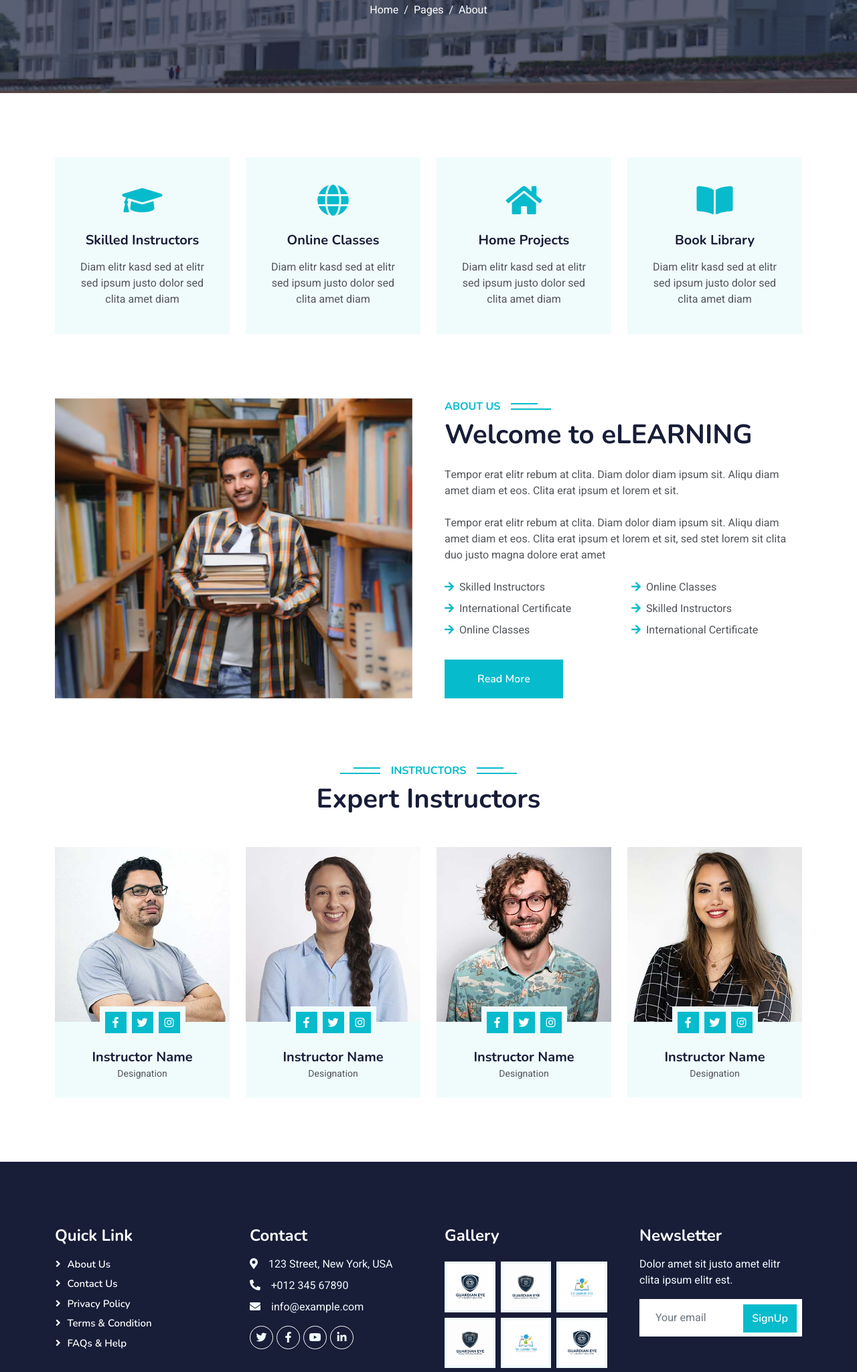
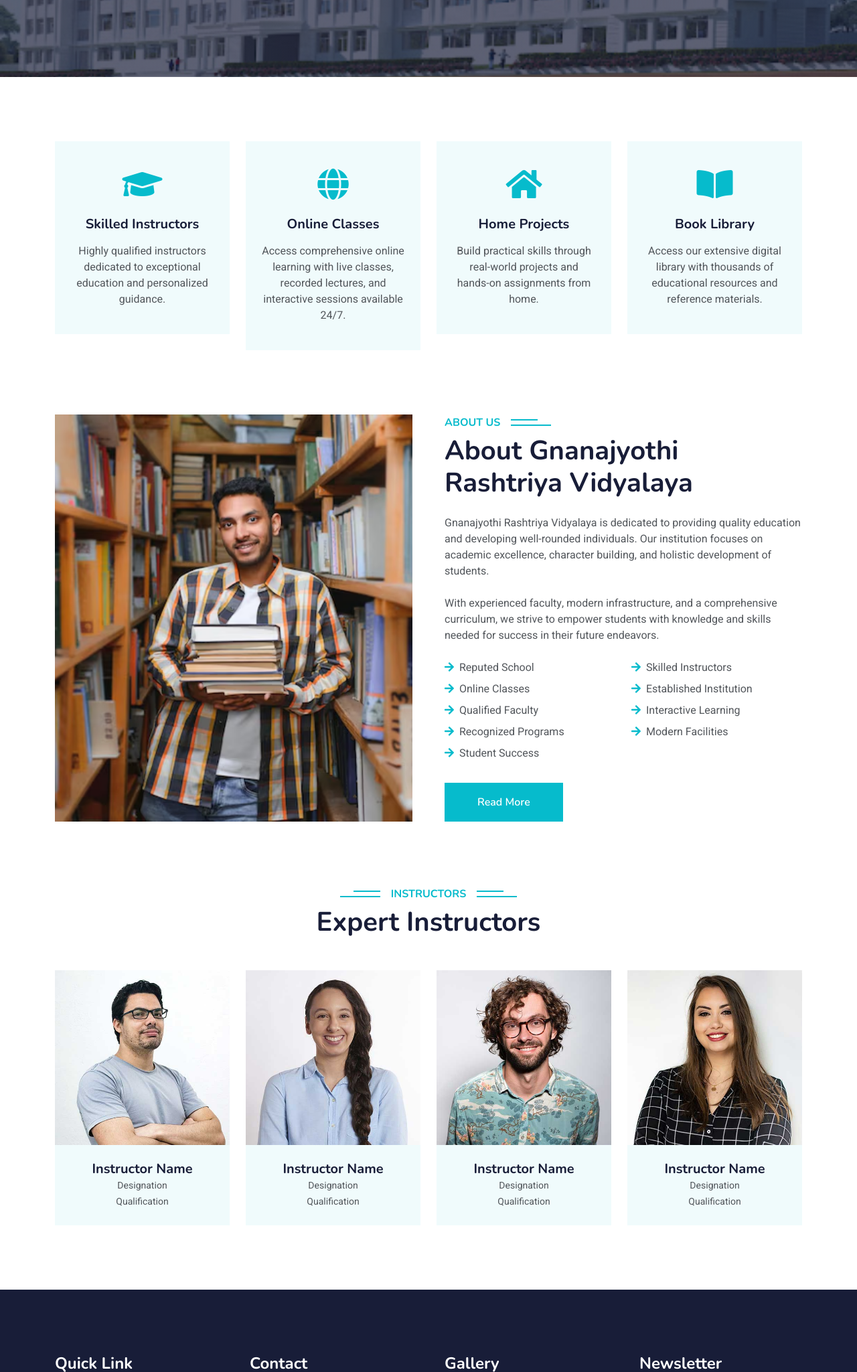
Before and after one commit to vbr1058/institutions, a plain HTML site: page about.html in a window 1280 px wide. Shown: the part 253-2302 px from the top of the page at 67% size. Drawn offline with nearby package versions, Linux system fonts and the light colour scheme.

Commit message:
about contact courses

```diff
--- a/about.html
+++ b/about.html
@@ -59,7 +59,7 @@
                     <div class="dropdown-menu fade-down m-0">
                         <a href="team.html" class="dropdown-item">Our Team</a>
                         <a href="testimonial.html" class="dropdown-item">Testimonial</a>
-                        <a href="404.html" class="dropdown-item">404 Page</a>
+                        <!-- <a href="404.html" class="dropdown-item">404 Page</a> -->
                     </div>
                 </div>
                 <a href="contact.html" class="nav-item nav-link">Contact</a>
@@ -78,9 +78,9 @@
                     <h1 class="display-3 text-white animated slideInDown">About Us</h1>
                     <nav aria-label="breadcrumb">
                         <ol class="breadcrumb justify-content-center">
-                            <li class="breadcrumb-item"><a class="text-white" href="#">Home</a></li>
+                            <!-- <li class="breadcrumb-item"><a class="text-white" href="#">Home</a></li>
                             <li class="breadcrumb-item"><a class="text-white" href="#">Pages</a></li>
-                            <li class="breadcrumb-item text-white active" aria-current="page">About</li>
+                            <li class="breadcrumb-item text-white active" aria-current="page">About</li> -->
                         </ol>
                     </nav>
                 </div>
@@ -99,8 +99,7 @@
                         <div class="p-4">
                             <i class="fa fa-3x fa-graduation-cap text-primary mb-4"></i>
                             <h5 class="mb-3">Skilled Instructors</h5>
-                            <p>Diam elitr kasd sed at elitr sed ipsum justo dolor sed clita amet diam</p>
-                        </div>
+                            <p>Highly qualified instructors dedicated to exceptional education and personalized guidance.</p></div>
                     </div>
                 </div>
                 <div class="col-lg-3 col-sm-6 wow fadeInUp" data-wow-delay="0.3s">
@@ -108,8 +107,7 @@
                         <div class="p-4">
                             <i class="fa fa-3x fa-globe text-primary mb-4"></i>
                             <h5 class="mb-3">Online Classes</h5>
-                            <p>Diam elitr kasd sed at elitr sed ipsum justo dolor sed clita amet diam</p>
-                        </div>
+                            <p>Access comprehensive online learning with live classes, recorded lectures, and interactive sessions available 24/7.</p></div>
                     </div>
                 </div>
                 <div class="col-lg-3 col-sm-6 wow fadeInUp" data-wow-delay="0.5s">
@@ -117,7 +115,7 @@
                         <div class="p-4">
                             <i class="fa fa-3x fa-home text-primary mb-4"></i>
                             <h5 class="mb-3">Home Projects</h5>
-                            <p>Diam elitr kasd sed at elitr sed ipsum justo dolor sed clita amet diam</p>
+                            <p>Build practical skills through real-world projects and hands-on assignments from home.</p>
                         </div>
                     </div>
                 </div>
@@ -126,7 +124,7 @@
                         <div class="p-4">
                             <i class="fa fa-3x fa-book-open text-primary mb-4"></i>
                             <h5 class="mb-3">Book Library</h5>
-                            <p>Diam elitr kasd sed at elitr sed ipsum justo dolor sed clita amet diam</p>
+                            <p>Access our extensive digital library with thousands of educational resources and reference materials.</p>
                         </div>
                     </div>
                 </div>
@@ -137,7 +135,7 @@
 
 
     <!-- About Start -->
-    <div class="container-xxl py-5">
+<div class="container-xxl py-5">
         <div class="container">
             <div class="row g-5">
                 <div class="col-lg-6 wow fadeInUp" data-wow-delay="0.1s" style="min-height: 400px;">
@@ -147,18 +145,12 @@
                 </div>
                 <div class="col-lg-6 wow fadeInUp" data-wow-delay="0.3s">
                     <h6 class="section-title bg-white text-start text-primary pe-3">About Us</h6>
-                    <h1 class="mb-4">Welcome to eLEARNING</h1>
-                    <p class="mb-4">Tempor erat elitr rebum at clita. Diam dolor diam ipsum sit. Aliqu diam amet diam et eos. Clita erat ipsum et lorem et sit.</p>
-                    <p class="mb-4">Tempor erat elitr rebum at clita. Diam dolor diam ipsum sit. Aliqu diam amet diam et eos. Clita erat ipsum et lorem et sit, sed stet lorem sit clita duo justo magna dolore erat amet</p>
+                    <h1 class="mb-4">About Gnanajyothi Rashtriya Vidyalaya</h1>
+                    <p class="mb-4">Gnanajyothi Rashtriya Vidyalaya is dedicated to providing quality education and developing well-rounded individuals. Our institution focuses on academic excellence, character building, and holistic development of students.</p>
+                    <p class="mb-4">With experienced faculty, modern infrastructure, and a comprehensive curriculum, we strive to empower students with knowledge and skills needed for success in their future endeavors.</p>
                     <div class="row gy-2 gx-4 mb-4">
                         <div class="col-sm-6">
-                            <p class="mb-0"><i class="fa fa-arrow-right text-primary me-2"></i>Skilled Instructors</p>
-                        </div>
-                        <div class="col-sm-6">
-                            <p class="mb-0"><i class="fa fa-arrow-right text-primary me-2"></i>Online Classes</p>
-                        </div>
-                        <div class="col-sm-6">
-                            <p class="mb-0"><i class="fa fa-arrow-right text-primary me-2"></i>International Certificate</p>
+                            <p class="mb-0"><i class="fa fa-arrow-right text-primary me-2"></i>Reputed School</p>
                         </div>
                         <div class="col-sm-6">
                             <p class="mb-0"><i class="fa fa-arrow-right text-primary me-2"></i>Skilled Instructors</p>
@@ -167,7 +159,22 @@
                             <p class="mb-0"><i class="fa fa-arrow-right text-primary me-2"></i>Online Classes</p>
                         </div>
                         <div class="col-sm-6">
-                            <p class="mb-0"><i class="fa fa-arrow-right text-primary me-2"></i>International Certificate</p>
+                            <p class="mb-0"><i class="fa fa-arrow-right text-primary me-2"></i>Established Institution</p>
+                        </div>
+                        <div class="col-sm-6">
+                            <p class="mb-0"><i class="fa fa-arrow-right text-primary me-2"></i>Qualified Faculty</p>
+                        </div>
+                        <div class="col-sm-6">
+                            <p class="mb-0"><i class="fa fa-arrow-right text-primary me-2"></i>Interactive Learning</p>
+                        </div>
+                        <div class="col-sm-6">
+                            <p class="mb-0"><i class="fa fa-arrow-right text-primary me-2"></i>Recognized Programs</p>
+                        </div>
+                        <div class="col-sm-6">
+                            <p class="mb-0"><i class="fa fa-arrow-right text-primary me-2"></i>Modern Facilities</p>
+                        </div>
+                        <div class="col-sm-6">
+                            <p class="mb-0"><i class="fa fa-arrow-right text-primary me-2"></i>Student Success</p>
                         </div>
                     </div>
                     <a class="btn btn-primary py-3 px-5 mt-2" href="">Read More</a>
@@ -191,16 +198,17 @@
                         <div class="overflow-hidden">
                             <img class="img-fluid" src="img/team-1.jpg" alt="">
                         </div>
-                        <div class="position-relative d-flex justify-content-center" style="margin-top: -23px;">
+                        <!-- <div class="position-relative d-flex justify-content-center" style="margin-top: -23px;">
                             <div class="bg-light d-flex justify-content-center pt-2 px-1">
                                 <a class="btn btn-sm-square btn-primary mx-1" href=""><i class="fab fa-facebook-f"></i></a>
                                 <a class="btn btn-sm-square btn-primary mx-1" href=""><i class="fab fa-twitter"></i></a>
                                 <a class="btn btn-sm-square btn-primary mx-1" href=""><i class="fab fa-instagram"></i></a>
                             </div>
-                        </div>
+                        </div> -->
                         <div class="text-center p-4">
                             <h5 class="mb-0">Instructor Name</h5>
-                            <small>Designation</small>
+                            <small>Designation</small><br>
+                            <small>Qualification</small>
                         </div>
                     </div>
                 </div>
@@ -209,16 +217,17 @@
                         <div class="overflow-hidden">
                             <img class="img-fluid" src="img/team-2.jpg" alt="">
                         </div>
-                        <div class="position-relative d-flex justify-content-center" style="margin-top: -23px;">
+                        <!-- <div class="position-relative d-flex justify-content-center" style="margin-top: -23px;">
                             <div class="bg-light d-flex justify-content-center pt-2 px-1">
                                 <a class="btn btn-sm-square btn-primary mx-1" href=""><i class="fab fa-facebook-f"></i></a>
                                 <a class="btn btn-sm-square btn-primary mx-1" href=""><i class="fab fa-twitter"></i></a>
                                 <a class="btn btn-sm-square btn-primary mx-1" href=""><i class="fab fa-instagram"></i></a>
                             </div>
-                        </div>
+                        </div> -->
                         <div class="text-center p-4">
                             <h5 class="mb-0">Instructor Name</h5>
-                            <small>Designation</small>
+                            <small>Designation</small><br>
+                            <small>Qualification</small>
                         </div>
                     </div>
                 </div>
@@ -227,16 +236,17 @@
                         <div class="overflow-hidden">
                             <img class="img-fluid" src="img/team-3.jpg" alt="">
                         </div>
-                        <div class="position-relative d-flex justify-content-center" style="margin-top: -23px;">
+                        <!-- <div class="position-relative d-flex justify-content-center" style="margin-top: -23px;">
                             <div class="bg-light d-flex justify-content-center pt-2 px-1">
                                 <a class="btn btn-sm-square btn-primary mx-1" href=""><i class="fab fa-facebook-f"></i></a>
                                 <a class="btn btn-sm-square btn-primary mx-1" href=""><i class="fab fa-twitter"></i></a>
                                 <a class="btn btn-sm-square btn-primary mx-1" href=""><i class="fab fa-instagram"></i></a>
                             </div>
-                        </div>
+                        </div> -->
                         <div class="text-center p-4">
                             <h5 class="mb-0">Instructor Name</h5>
-                            <small>Designation</small>
+                            <small>Designation</small><br>
+                            <small>Qualification</small>
                         </div>
                     </div>
                 </div>
@@ -245,16 +255,17 @@
                         <div class="overflow-hidden">
                             <img class="img-fluid" src="img/team-4.jpg" alt="">
                         </div>
-                        <div class="position-relative d-flex justify-content-center" style="margin-top: -23px;">
+                        <!-- <div class="position-relative d-flex justify-content-center" style="margin-top: -23px;">
                             <div class="bg-light d-flex justify-content-center pt-2 px-1">
                                 <a class="btn btn-sm-square btn-primary mx-1" href=""><i class="fab fa-facebook-f"></i></a>
                                 <a class="btn btn-sm-square btn-primary mx-1" href=""><i class="fab fa-twitter"></i></a>
                                 <a class="btn btn-sm-square btn-primary mx-1" href=""><i class="fab fa-instagram"></i></a>
                             </div>
-                        </div>
+                        </div> -->
                         <div class="text-center p-4">
                             <h5 class="mb-0">Instructor Name</h5>
-                            <small>Designation</small>
+                            <small>Designation</small><br>
+                            <small>Qualification</small>
                         </div>
                     </div>
                 </div>
```
Also changed, not shown: contact.html (+15 -8 lines), courses.html (+26 -34 lines).
